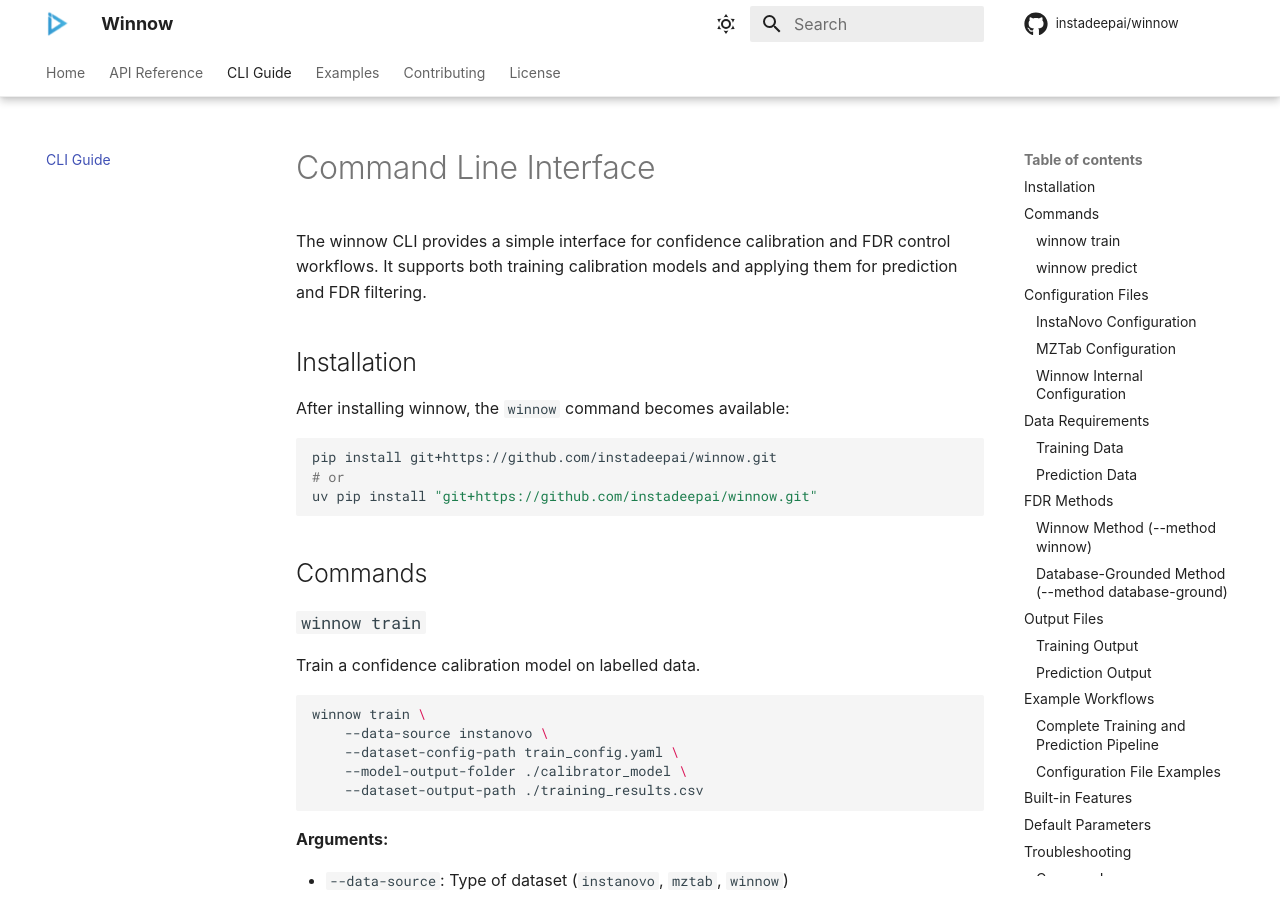
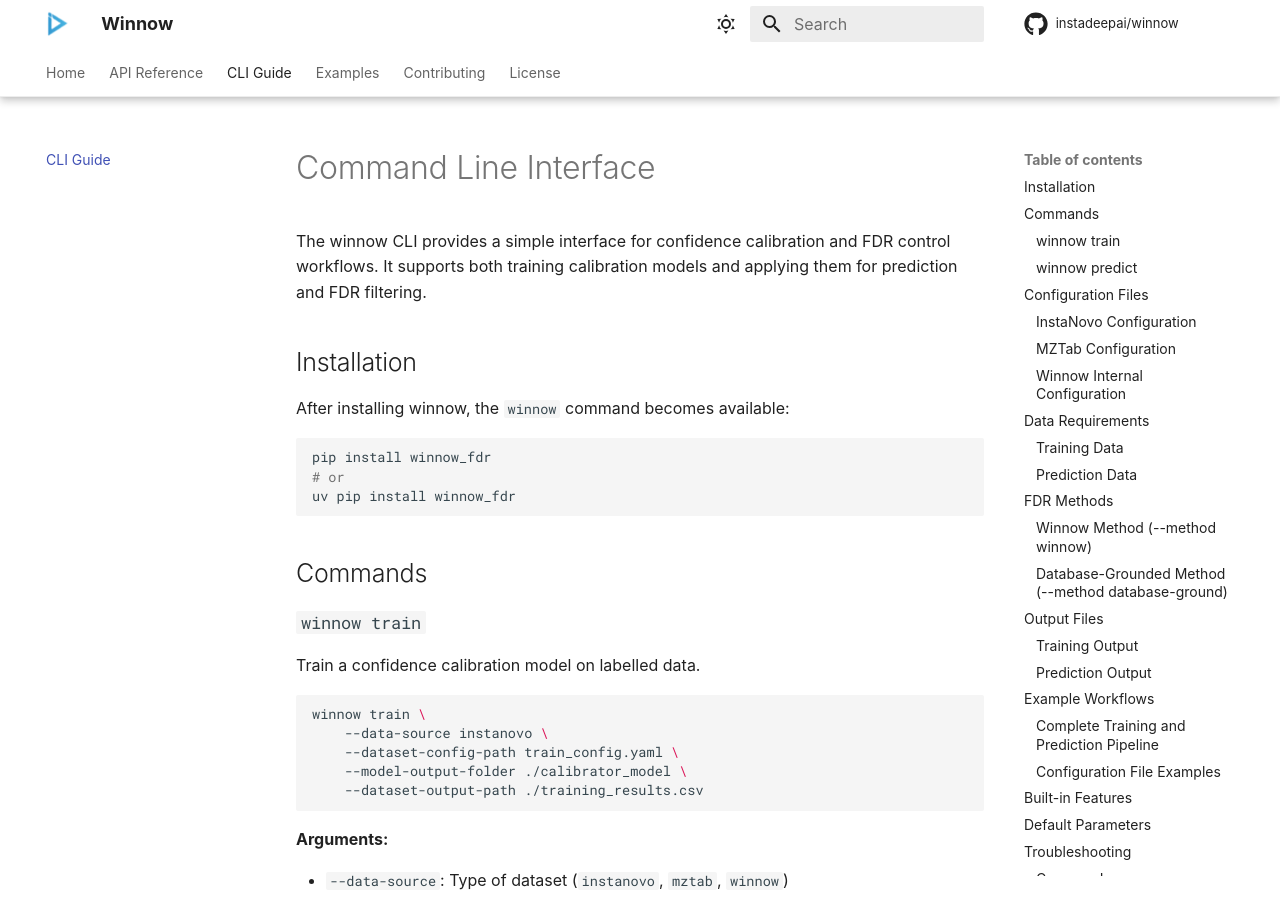
Before and after one commit to instadeepai/winnow, an MkDocs documentation site: the page built from docs/cli.md, in a window 1280 px wide and 900 px high. Built offline with MkDocs 1.6.1 and Material for MkDocs 9.7.7, drawn with Linux system fonts in a browser that asks for light colours; some web fonts are replaced; comment, search, counter and statistics services are not loaded.

````diff
--- a/docs/cli.md
+++ b/docs/cli.md
@@ -7,9 +7,9 @@
 After installing winnow, the `winnow` command becomes available:
 
 ```bash
-pip install git+https://github.com/instadeepai/winnow.git
+pip install winnow_fdr
 # or
-uv pip install "git+https://github.com/instadeepai/winnow.git"
+uv pip install winnow_fdr
 ```
 
 ## Commands
````
Also changed, not shown: README.md (+2 -2 lines), pyproject.toml (+12 -2 lines), 3 other files.
